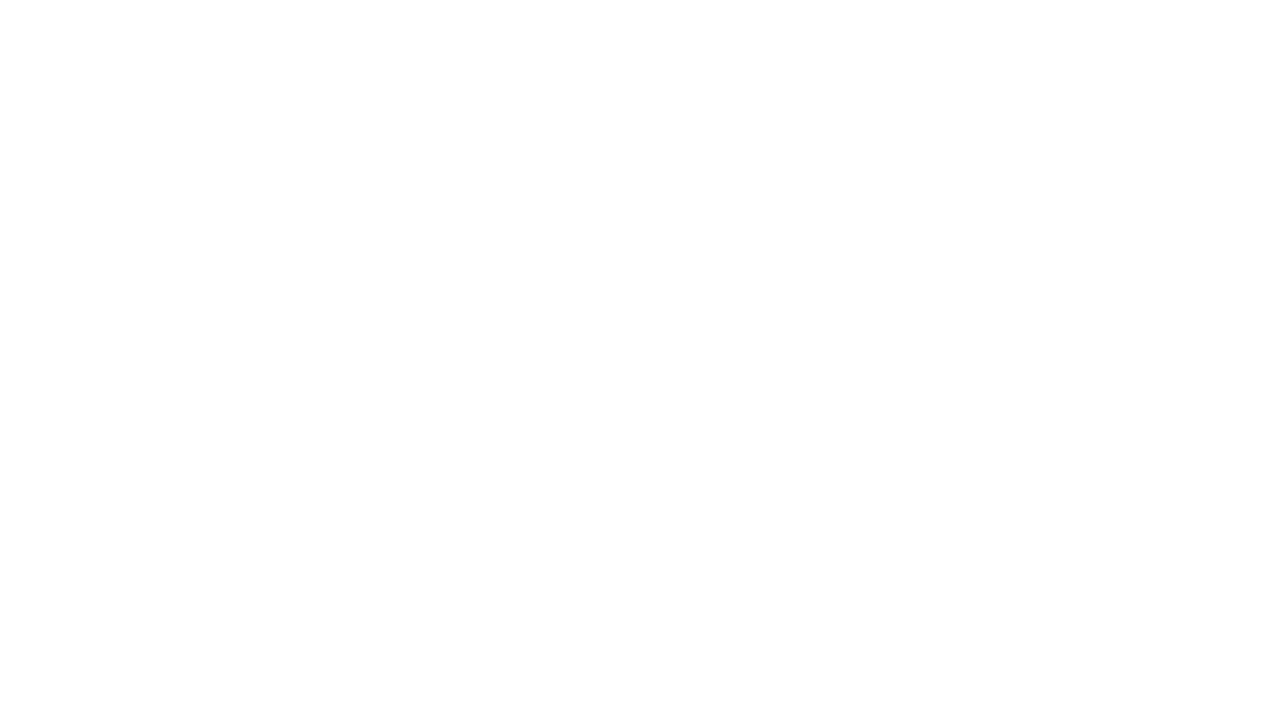
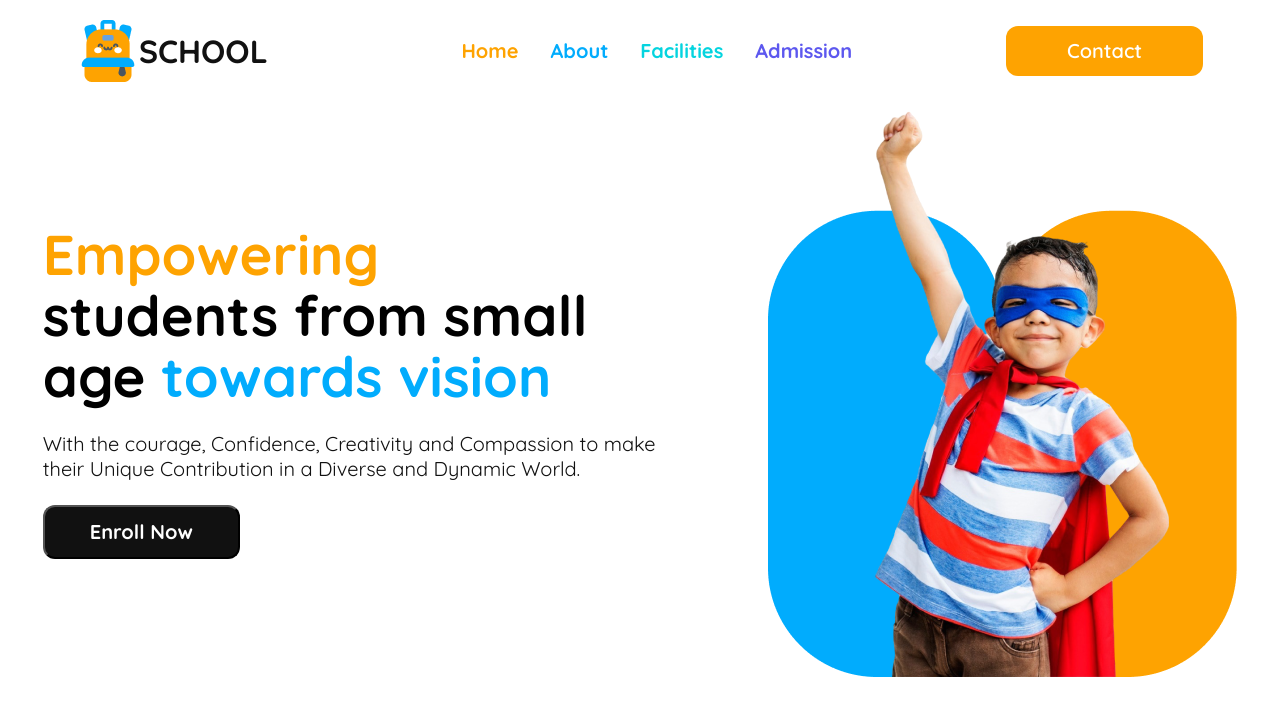
Before and after one commit to tsgm1257/Assignment-2, a plain HTML site: page index.html in a window 1280 px wide. Drawn offline with Linux system fonts and the light colour scheme.

Commit message:
Added navbar and banner section

```diff
--- a/index.html
+++ b/index.html
@@ -1,22 +1,46 @@
 <!DOCTYPE html>
 <html lang="en">
   <head>
-    <meta charset="UTF-8">
-    <meta name="viewport" content="width=device-width, initial-scale=1.0">
+    <meta charset="UTF-8" />
+    <meta name="viewport" content="width=device-width, initial-scale=1.0" />
     <title>Shcool</title>
-    <link rel="stylesheet" href="style.css">
+    <link rel="stylesheet" href="style.css" />
   </head>
   <body>
     <header>
       <nav>
+        <div class="logo">
+          <img src="assets/logo.png" alt="" class="logo-img" />
+          <h2 class="site-name hidden">SCHOOL</h2>
+          <img src="assets/heroicons-solid_bars-3.png" class="show" alt="" />
+        </div>
 
+        <ul class="hidden">
+          <li><a class="color-1" href="">Home</a></li>
+          <li><a class="color-2" href="">About</a></li>
+          <li><a class="color-3" href="">Facilities</a></li>
+          <li><a class="color-4" href="">Admission</a></li>
+        </ul>
+        <button class="nav-btn hidden"><a href="">Contact</a></button>
       </nav>
+      <section id="banner">
+        <div class="banner-content">
+          <h1 class="banner-title">
+            <span class="color-1">Empowering</span><br />students from small<br />age
+            <span class="color-2">towards vision</span>
+          </h1>
+          <p class="banner-subtitle">
+            With the courage, Confidence, Creativity and Compassion to make
+            their Unique Contribution in a Diverse and Dynamic World.
+          </p>
+          <button class="banner-btn">Enroll Now</button>
+        </div>
+        <div class="banner-img-container">
+          <img src="assets/hero-kids.png" class="banner-img alt="">
+        </div>
+      </section>
     </header>
-    <main>
-
-    </main>
-    <footer>
-
-    </footer>
+    <main></main>
+    <footer></footer>
   </body>
 </html>
--- a/style.css
+++ b/style.css
@@ -0,0 +1,179 @@
+@import url("https://fonts.googleapis.com/css2?family=Quicksand:wght@300..700&display=swap");
+
+/* Shared Style */
+* {
+  margin: auto;
+}
+
+.show {
+  display: none;
+}
+
+.color-1 {
+  color: rgb(254, 163, 1);
+}
+
+.color-2 {
+  color: rgb(1, 172, 253);
+}
+
+.color-3 {
+  color: rgb(5, 212, 223);
+}
+
+.color-4 {
+  color: rgb(93, 88, 239);
+}
+
+/* Navbar */
+nav,
+nav ul,
+.logo {
+  display: flex;
+  justify-content: center;
+}
+
+nav {
+  justify-content: space-between;
+  padding: 20px 0px 20px 0px;
+}
+
+.logo h2 {
+  color: rgb(17, 17, 17);
+  font-family: Quicksand;
+  font-size: 32px;
+  font-weight: 700;
+  line-height: 30px;
+  letter-spacing: 0%;
+  text-align: left;
+}
+
+nav ul {
+  gap: 32px;
+  list-style: none;
+  text-decoration: none;
+  font-family: Quicksand;
+  font-size: 20px;
+  font-weight: 700;
+  line-height: 30px;
+  letter-spacing: 0%;
+  text-align: left;
+}
+
+a {
+  text-decoration: none;
+}
+
+.nav-btn {
+  border-radius: 12px;
+  padding: 10px;
+  width: 197px;
+  /* Orange */
+  background: rgb(254, 163, 1);
+  border: none;
+}
+
+.nav-btn a {
+  color: rgb(255, 255, 255);
+  font-family: Quicksand;
+  font-size: 20px;
+  font-weight: 600;
+  line-height: 30px;
+  letter-spacing: 0%;
+}
+
+/* Banner */
+#banner {
+  display: flex;
+  align-items: center;
+}
+.banner-content {
+  width: 640px;
+}
+
+.banner-title {
+  font-family: Quicksand;
+  font-size: 56px;
+  font-weight: 700;
+  line-height: 61px;
+  letter-spacing: 0%;
+  text-align: left;
+  margin-bottom: 24px;
+}
+
+.banner-subtitle {
+  color: rgb(17, 17, 17);
+  font-family: Quicksand;
+  font-size: 20px;
+  font-weight: 400;
+  line-height: 25px;
+  letter-spacing: 0%;
+  text-align: left;
+  margin-bottom: 24px;
+}
+
+.banner-btn {
+  width: 197px;
+  color: rgb(255, 255, 255);
+  font-family: Quicksand;
+  font-size: 20px;
+  font-weight: 700;
+  line-height: 30px;
+  letter-spacing: 0%;
+  border-radius: 12px;
+  /* Black */
+  background: rgb(17, 17, 17);
+  padding: 10px;
+}
+
+/* Responsive Styles */
+@media screen and (max-width: 576px) {
+  .hidden {
+    display: none;
+  }
+
+  .show {
+    display: block;
+  }
+
+  nav {
+    border-bottom: 1px solid orange;
+  }
+
+  .logo {
+    gap: 200%;
+  }
+
+  #banner {
+    flex-direction: column-reverse;
+    padding: 10px;
+  }
+
+  .banner-content {
+    width: auto;
+    text-align: center;
+  }
+
+  .banner-title {
+    font-family: Quicksand;
+    font-size: 32px;
+    font-weight: 700;
+    line-height: 40px;
+    letter-spacing: 0%;
+    text-align: center;
+  }
+
+  .banner-subtitle {
+    color: rgb(17, 17, 17);
+    font-family: Quicksand;
+    font-size: 14px;
+    font-weight: 500;
+    line-height: 18px;
+    letter-spacing: 0%;
+    text-align: center;
+  }
+
+  .banner-img {
+    width: 100%;
+  }
+}
```
Also changed, not shown: assets/heroicons-solid_bars-3.png (added). Lines whose indentation alone changed are shown as unchanged.
